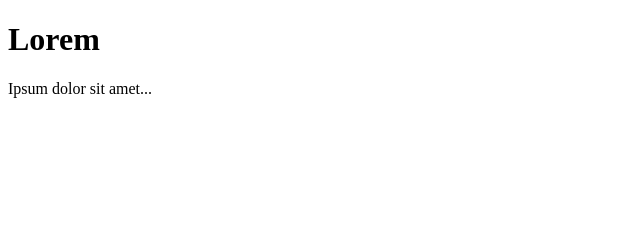
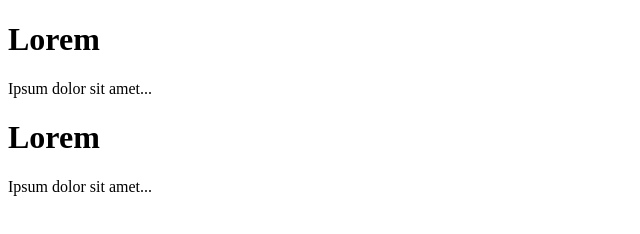
Before and after one commit to Ryczard/nauka-gita-2, a plain HTML site: page index.html in a window 1280 px wide. Shown: the whole page, without its empty margins (0-640 px from the left). Drawn offline with Linux system fonts and the light colour scheme.

Commit message:
Add heading and paragraph

```diff
--- a/index.html
+++ b/index.html
@@ -7,5 +7,7 @@
 <body>
 	<h1>Lorem</h1>
 	<p>Ipsum dolor sit amet...</p>
+	<h1>Lorem</h1>
+	<p>Ipsum dolor sit amet...</p>
 </body>
 </html>
```
